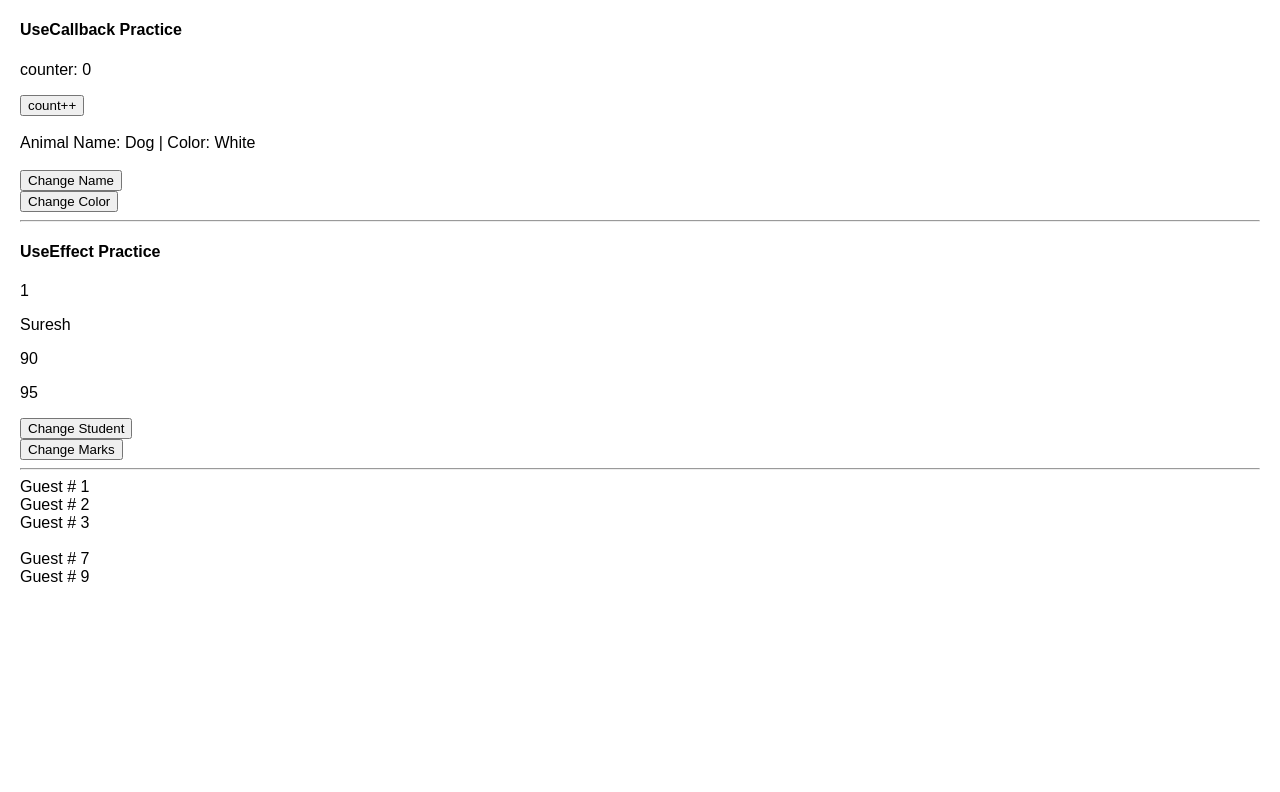
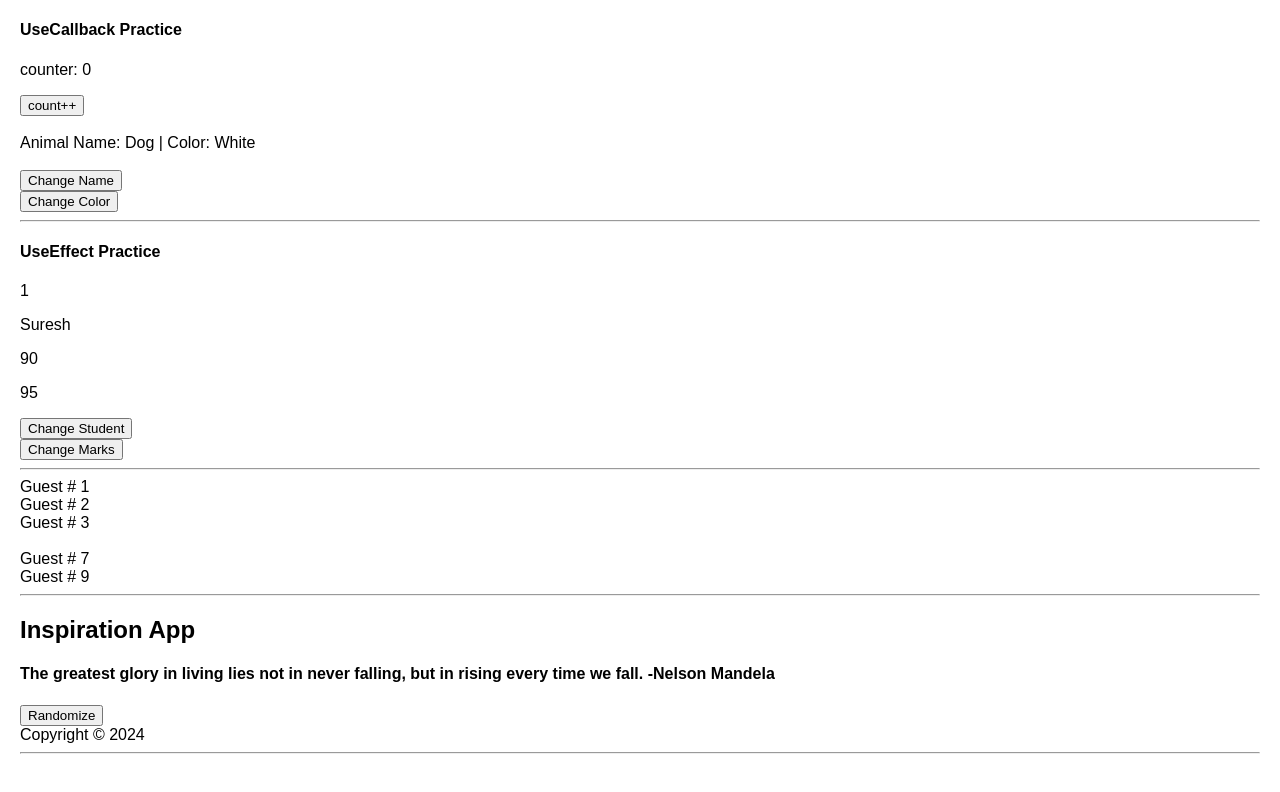
Before and after one commit to suresh37/react-practice-app, a React (Create React App) app: page / in a window 1280 px wide. Shown: the top 792 px of the page. Built offline with nearby package versions, Linux system fonts and the light colour scheme.

Commit message:
Inspirational quote app nest components

```diff
--- a/src/App.js
+++ b/src/App.js
@@ -8,32 +8,49 @@ import Gallery from './components/Gallery';
 import Weather from './components/Weather';
 import HookPractice from './components/HookPractice';
 import PureComp from './components/PureComp';
+import InspirationQuotes from './components/inspirational-app/InspirationQuotes';
+import Copyright from './components/inspirational-app/Copyright';
+import FancyText from './components/inspirational-app/FancyText';
 
 function BtnCounter() {
 	const [count, setCount] = useState(0);
 	function handleClick() {
-    console.log('button clicked ::', count)
+		console.log('button clicked ::', count);
 		setCount(count + 1);
 	}
 	function reset() {
 		setCount(0);
 	}
-  return (<div><p>{count}</p>
-    <MyBtn count={count} onClick={handleClick}></MyBtn>
-    <MyBtn count={count} onClick={handleClick}></MyBtn>
+	return (
+		<div>
+			<p>{count}</p>
+			<MyBtn
+				count={count}
+				onClick={handleClick}
+			></MyBtn>
+			<MyBtn
+				count={count}
+				onClick={handleClick}
+			></MyBtn>
 			<button onClick={reset}>Reset Count</button>
-  </div>);
+		</div>
+	);
 }
 
 function App() {
-
-
 	return (
 		<div>
 			{/* <Weather /> */}
 			<HookPractice />
-      <PureComp/>
+			<PureComp />
 
+			<FancyText
+				title
+				text='Inspiration App'
+			/>
+			<InspirationQuotes>
+				<Copyright year={2024} />
+			</InspirationQuotes>
 		</div>
 		/*  <div>
        <Gallery />
--- a/src/components/PureComp.jsx
+++ b/src/components/PureComp.jsx
@@ -27,6 +27,7 @@ const PureComp = () => {
 			{/* <Guest num={1} />
 			<Guest num={2} />
 			<Guest num={3} /> */}
+			<hr/>
 		</div>
 	);
 };
--- /dev/null
+++ b/src/components/inspirational-app/Copyright.jsx
@@ -0,0 +1,9 @@
+import React from 'react'
+
+const Copyright = ({year}) => {
+  return (
+    <div>Copyright © {year}</div>
+  )
+}
+
+export default Copyright
--- /dev/null
+++ b/src/components/inspirational-app/FancyText.jsx
@@ -0,0 +1,7 @@
+import React from 'react';
+
+const FancyText = ({ title, text }) => {
+	return title ? <h2>{text}</h2> : <h4>{text}</h4>;
+};
+
+export default FancyText;
--- /dev/null
+++ b/src/components/inspirational-app/InspirationQuotes.jsx
@@ -0,0 +1,20 @@
+import React from 'react';
+import quotes from './quotes';
+import FancyText from './FancyText';
+
+const InspirationQuotes = ({ children }) => {
+	const [index, setIndex] = React.useState(0);
+	const quote = quotes[index];
+	return (
+		<>
+			<FancyText text={quote} />
+			<button onClick={() => setIndex(Math.floor(Math.random() * 10))}>
+				Randomize
+			</button>
+			{children}
+			<hr />
+		</>
+	);
+};
+
+export default InspirationQuotes;
--- /dev/null
+++ b/src/components/inspirational-app/quotes.js
@@ -0,0 +1,18 @@
+/*
+source : https://blog.hubspot.com/sales/famous-quotes
+*/
+const quotes = [
+	'The greatest glory in living lies not in never falling, but in rising every time we fall. -Nelson Mandela',
+	'The future belongs to those who believe in the beauty of their dreams. -Eleanor Roosevelt',
+	'The way to get started is to quit talking and begin doing. -Walt Disney',
+	"Your time is limited, so don't waste it living someone else's life. Don't be trapped by dogma – which is living with the results of other people's thinking. -Steve Jobs",
+	"If you look at what you have in life, you'll always have more. If you look at what you don't have in life, you'll never have enough. -Oprah Winfrey",
+	"If you set your goals ridiculously high and it's a failure, you will fail above everyone else's success. -James Cameron",
+	'The only thing we have to fear is fear itself. -Franklin D. Roosevelt',
+	'Do one thing every day that scares you. -Eleanor Roosevelt',
+	'Be yourself; everyone else is already taken. -Oscar Wilde',
+	'You will face many defeats in life, but never let yourself be defeated. - Maya Angelou',
+	'You have brains in your head. You have feet in your shoes. You can steer yourself any direction you choose. - Dr. Seuss',
+];
+
+export default quotes;
```
Lines whose indentation alone changed are shown as unchanged.
